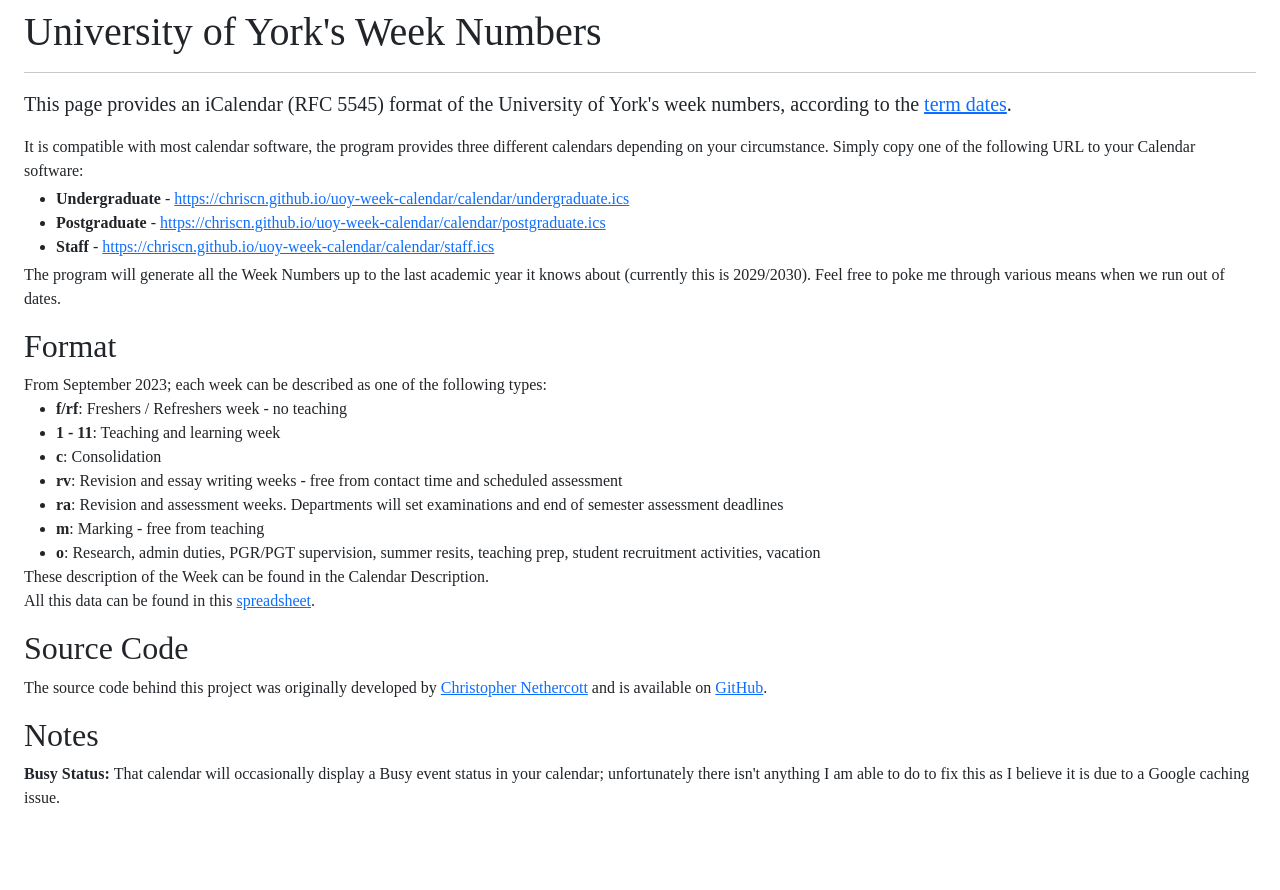
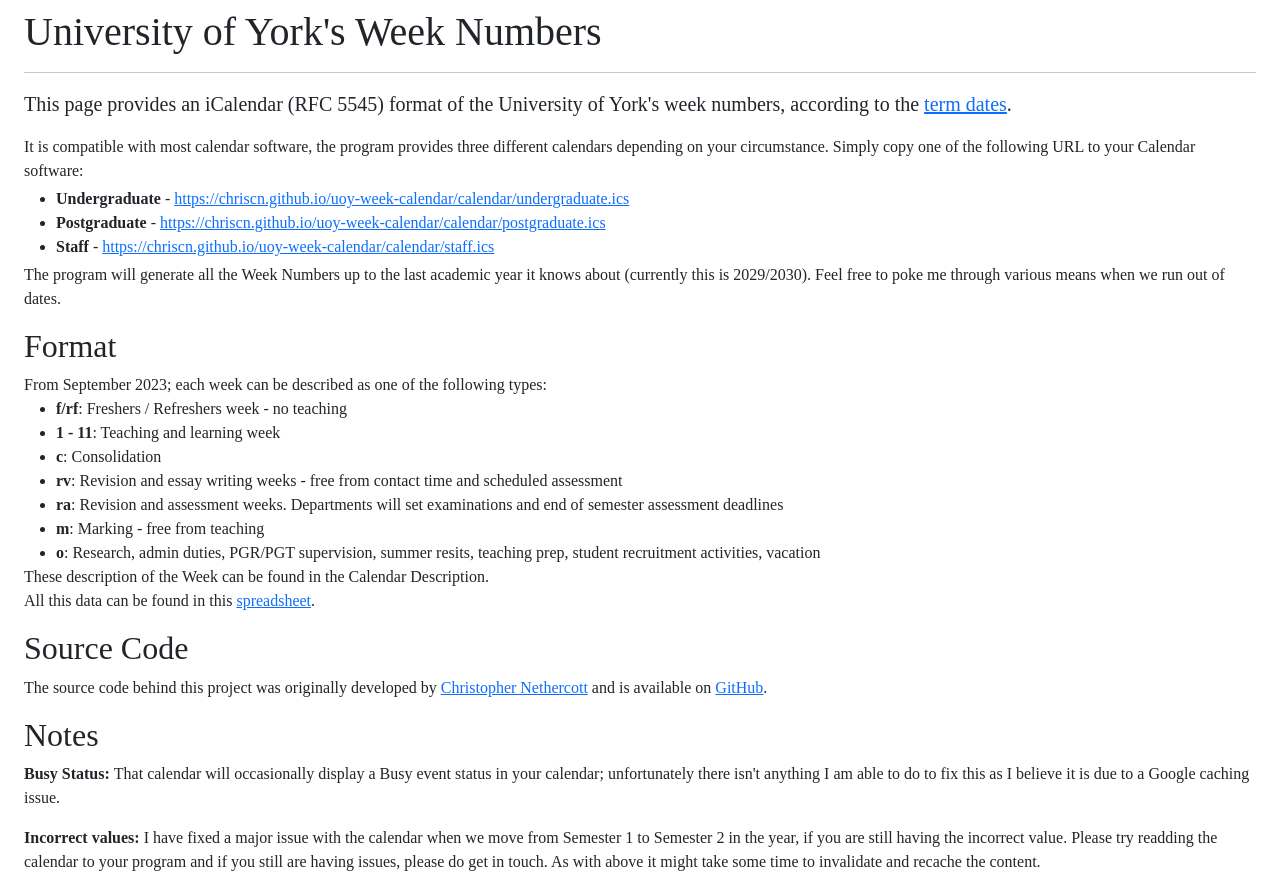
Before and after one commit to markspolakovs/uoy-week-calendar, a website: page src/public/index.html in a window 1280 px wide. Before the commit the page ends 826 px from the top, so only its background shows below. Drawn offline with nearby package versions, Linux system fonts and the light colour scheme.

Commit message:
Added section on incorrect values

```diff
--- a/src/public/index.html
+++ b/src/public/index.html
@@ -43,6 +43,7 @@
             <p>The source code behind this project was originally developed by <a href="https://chrisnethercott.co.uk" target="_blank">Christopher Nethercott</a> and is available on <a href="https://github.com/chriscn/uoy-week-calendar">GitHub</a>.</p>
             <h2>Notes</h2>
             <p><b>Busy Status: </b>That calendar will occasionally display a Busy event status in your calendar; unfortunately there isn't anything I am able to do to fix this as I believe it is due to a Google caching issue.</p>
+            <p><b>Incorrect values: </b>I have fixed a major issue with the calendar when we move from Semester 1 to Semester 2 in the year, if you are still having the incorrect value. Please try readding the calendar to your program and if you still are having issues, please do get in touch. As with above it might take some time to invalidate and recache the content.</p>
         </div>
         <script src="https://cdn.jsdelivr.net/npm/bootstrap@5.3.0-alpha1/dist/js/bootstrap.bundle.min.js" integrity="sha384-w76AqPfDkMBDXo30jS1Sgez6pr3x5MlQ1ZAGC+nuZB+EYdgRZgiwxhTBTkF7CXvN" crossorigin="anonymous"></script>
     </body>
```
